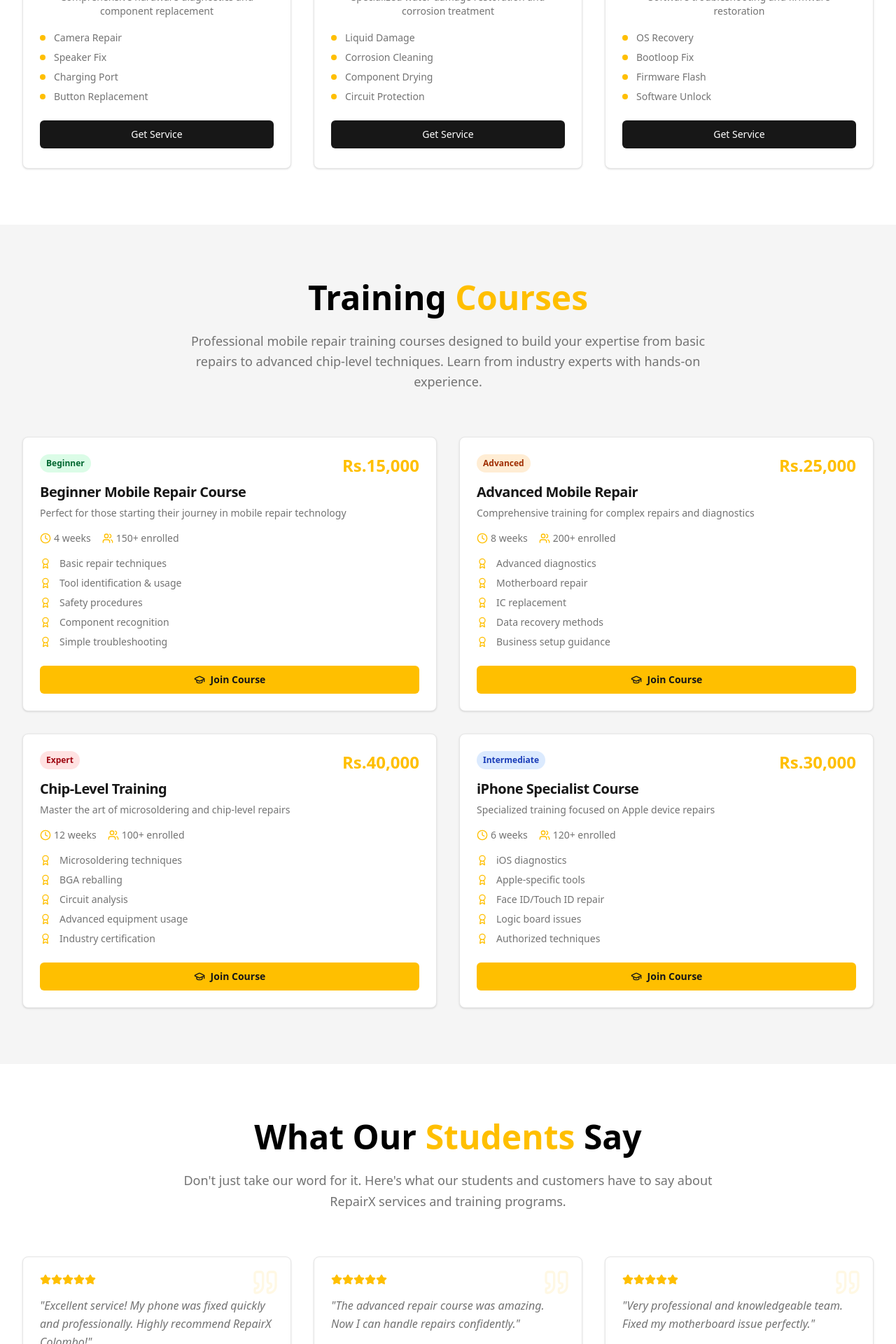
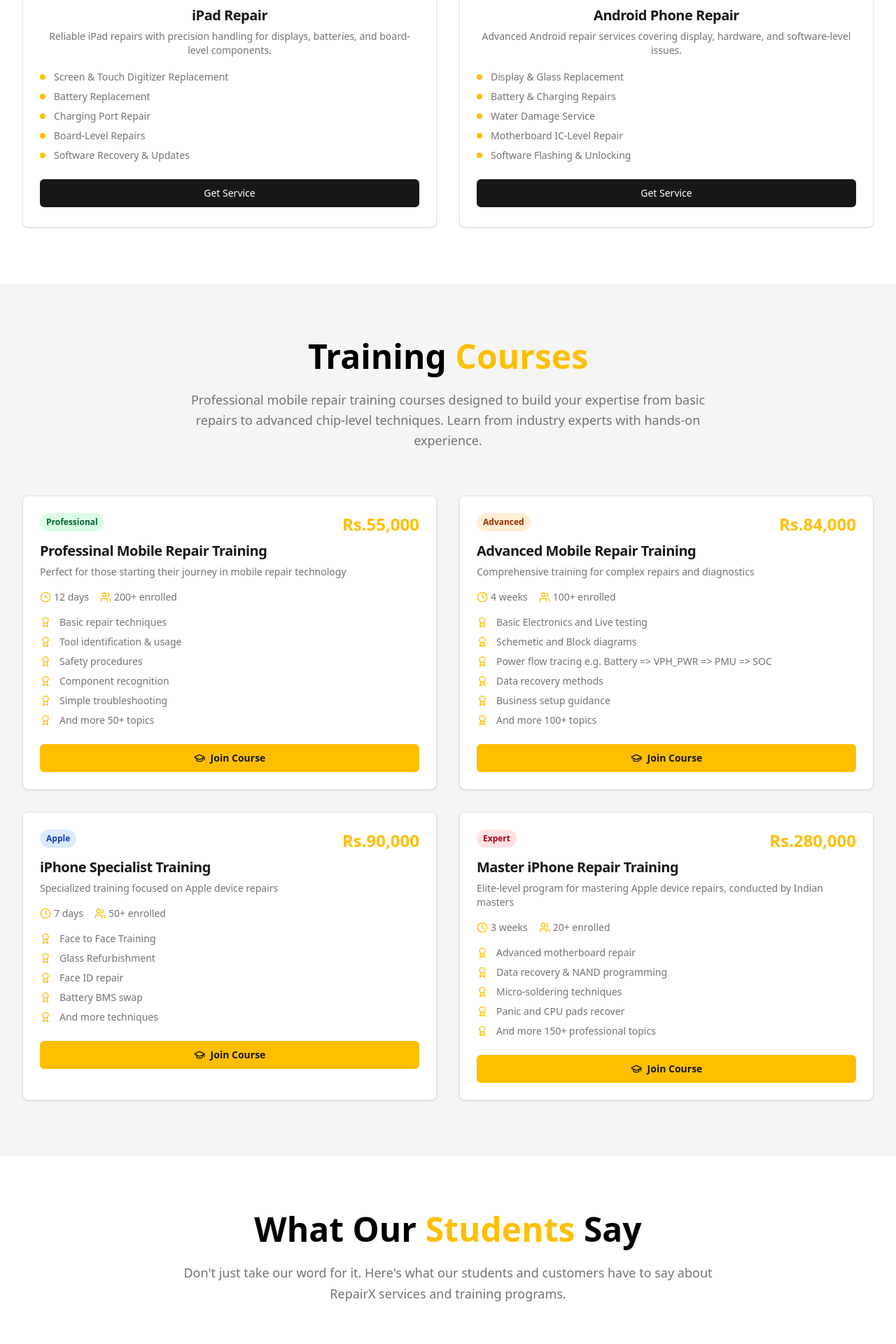
Before and after one commit to RovertakeEx/RepairX_Landing, a React (Vite) app: page / in a window 1280 px wide. Shown: the part 2360-4280 px from the top of the page at 70% size. Built offline with nearby package versions, Linux system fonts and the light colour scheme.

Commit message:
Contents are changed and dialog headers are dynamics

```diff
--- a/package.json
+++ b/package.json
@@ -15,7 +15,8 @@
     "lucide-react": "^0.542.0",
     "react": "^19.1.1",
     "react-dom": "^19.1.1",
-    "tailwindcss": "^4.1.13"
+    "tailwindcss": "^4.1.13",
+    "toastr": "^2.1.4"
   },
   "devDependencies": {
     "@eslint/js": "^9.33.0",
--- a/src/components/Services.tsx
+++ b/src/components/Services.tsx
@@ -1,49 +1,10 @@
 import { useState } from 'react'
-import { Smartphone, Cpu, HardDrive, Monitor, Wrench, Shield } from "lucide-react";
 import ServiceDialog from "./dialogs/ServiceDialog";
+import { services } from '../data/services';
 
 const Services = () => {
   const [isModalOpen, setIsModalOpen] = useState(false);
   const [selectedService, setSelectedService] = useState("");
-
-  const services = [
-    {
-      icon: Cpu,
-      title: "Chip-Level Repair",
-      description: "Advanced motherboard and IC chip repairs for complex hardware issues",
-      features: ["IC Replacement", "BGA Reballing", "Microsoldering", "Circuit Analysis"]
-    },
-    {
-      icon: Monitor,
-      title: "Display Solutions",
-      description: "Complete display and touch screen repair services",
-      features: ["LCD Replacement", "Touch Repair", "Digitizer Fix", "Screen Calibration"]
-    },
-    {
-      icon: HardDrive,
-      title: "Data Recovery",
-      description: "Professional data recovery from damaged mobile devices",
-      features: ["File Recovery", "Photo Restoration", "Contact Retrieval", "App Data Recovery"]
-    },
-    {
-      icon: Smartphone,
-      title: "Hardware Repairs",
-      description: "Comprehensive hardware diagnostics and component replacement",
-      features: ["Camera Repair", "Speaker Fix", "Charging Port", "Button Replacement"]
-    },
-    {
-      icon: Shield,
-      title: "Water Damage",
-      description: "Specialized water damage restoration and corrosion treatment",
-      features: ["Liquid Damage", "Corrosion Cleaning", "Component Drying", "Circuit Protection"]
-    },
-    {
-      icon: Wrench,
-      title: "Software Solutions",
-      description: "Software troubleshooting and firmware restoration",
-      features: ["OS Recovery", "Bootloop Fix", "Firmware Flash", "Software Unlock"]
-    }
-  ];
 
   const handleServiceClick = (serviceName: string) => {
     setSelectedService(serviceName);
@@ -61,7 +22,7 @@ const Services = () => {
             Professional mobile phone repair services using advanced diagnostic tools and industry-standard techniques. We handle everything from simple fixes to complex chip-level repairs.
           </p>
         </div>
-        <div className="grid grid-cols-1 md:grid-cols-2 xl:grid-cols-3 gap-8 ">
+        <div className="grid grid-cols-1 md:grid-cols-2 gap-8 ">
           {services.map((service, index) => (
               <div key={index} className="rounded-lg border text-card-foreground shadow-sm border-border hover:shadow-lg transition-all duration-300 hover:-translate-y-2 bg-card">
                 <div className="flex flex-col space-y-1.5 p-6 text-center pb-4 h-full">
--- a/src/components/dialogs/CourseDialog.tsx
+++ b/src/components/dialogs/CourseDialog.tsx
@@ -44,7 +44,7 @@ const CourseDialog = ({isOpen, onClose, courseName} : CourseModalProps) => {
 
     // Format message
     const message = `
-    Course Registration
+    ${courseName} Registration
     -----------------------
     Name: ${formData.name}
     Phone: ${formData.phoneno}
--- a/src/components/dialogs/ServiceDialog.tsx
+++ b/src/components/dialogs/ServiceDialog.tsx
@@ -44,7 +44,7 @@ const ServiceDialog = ({ isOpen, onClose, serviceName }: ServiceModalProps) => {
 
     // Format message
     const message = `
-    Repair Service Request
+    ${serviceName} Request
     -----------------------
     Name: ${formData.name}
     Phone: ${formData.phoneno}
--- a/src/data/courses.ts
+++ b/src/data/courses.ts
@@ -11,71 +11,73 @@ export interface Course {
 
 export const courses: Course[] = [
   {
-    title: "Beginner Mobile Repair Course",
+    title: "Professinal Mobile Repair Training",
     description: "Perfect for those starting their journey in mobile repair technology",
-    duration: "4 weeks",
-    students: "150+",
-    level: "Beginner",
-    price: "Rs.15,000",
+    duration: "12 days",
+    students: "200+",
+    level: "Professional",
+    price: "Rs.55,000",
     features: [
       "Basic repair techniques",
       "Tool identification & usage",
       "Safety procedures",
       "Component recognition",
-      "Simple troubleshooting"
+      "Simple troubleshooting",
+      "And more 50+ topics"
     ]
   },
   {
-    title: "Advanced Mobile Repair",
+    title: "Advanced Mobile Repair Training",
     description: "Comprehensive training for complex repairs and diagnostics",
-    duration: "8 weeks",
-    students: "200+",
+    duration: "4 weeks",
+    students: "100+",
     level: "Advanced",
-    price: "Rs.25,000",
+    price: "Rs.84,000",
     features: [
-      "Advanced diagnostics",
-      "Motherboard repair",
-      "IC replacement",
+      "Basic Electronics and Live testing",
+      "Schemetic and Block diagrams",
+      "Power flow tracing e.g. Battery => VPH_PWR => PMU => SOC",
       "Data recovery methods",
-      "Business setup guidance"
+      "Business setup guidance",
+      "And more 100+ topics"
     ]
   },
   {
-    title: "Chip-Level Training",
-    description: "Master the art of microsoldering and chip-level repairs",
-    duration: "12 weeks",
-    students: "100+",
-    level: "Expert",
-    price: "Rs.40,000",
+    title: "iPhone Specialist Training",
+    description: "Specialized training focused on Apple device repairs",
+    duration: "7 days",
+    students: "50+",
+    level: "Apple",
+    price: "Rs.90,000",
     features: [
-      "Microsoldering techniques",
-      "BGA reballing",
-      "Circuit analysis",
-      "Advanced equipment usage",
-      "Industry certification"
+      "Face to Face Training",
+      "Glass Refurbishment",
+      "Face ID repair",
+      "Battery BMS swap",
+      "And more techniques"
     ]
   },
   {
-    title: "iPhone Specialist Course",
-    description: "Specialized training focused on Apple device repairs",
-    duration: "6 weeks",
-    students: "120+",
-    level: "Intermediate",
-    price: "Rs.30,000",
-    features: [
-      "iOS diagnostics",
-      "Apple-specific tools",
-      "Face ID/Touch ID repair",
-      "Logic board issues",
-      "Authorized techniques"
-    ]
-  }
+  title: "Master iPhone Repair Training",
+  description: "Elite-level program for mastering Apple device repairs, conducted by Indian masters",
+  duration: "3 weeks",
+  students: "20+",
+  level: "Expert",
+  price: "Rs.280,000",
+  features: [
+    "Advanced motherboard repair",
+    "Data recovery & NAND programming",
+    "Micro-soldering techniques",
+    "Panic and CPU pads recover",
+    "And more 150+ professional topics"
+  ]
+}
 ];
 
 export const getLevelColor = (level: string) => {
     switch (level) {
-      case "Beginner": return "bg-green-100 text-green-800";
-      case "Intermediate": return "bg-blue-100 text-blue-800";
+      case "Professional": return "bg-green-100 text-green-800";
+      case "Apple": return "bg-blue-100 text-blue-800";
       case "Advanced": return "bg-orange-100 text-orange-800";
       case "Expert": return "bg-red-100 text-red-800";
       default: return "bg-gray-100 text-gray-800";
--- a/src/data/reviews.ts
+++ b/src/data/reviews.ts
@@ -9,44 +9,44 @@ export interface Review {
 
 const reviews: Review[] = [
   {
-    name: "Kamal Perera",
+    name: "Ifham Bro",
     rating: 5,
-    review: "Excellent service! My phone was fixed quickly and professionally. Highly recommend RepairX Colombo!",
+    review: "Great place to learn mobile phone repairs! Friendly trainers, good practical sessions, and helpful support. Perfect for beginners. Highly recommended!",
     course: "Customer",
     location: "Colombo"
   },
   {
-    name: "Samantha Fernando",
+    name: "Sajadh Ahamed",
     rating: 5,
-    review: "The advanced repair course was amazing. Now I can handle repairs confidently.",
+    review: "Literally this changed my life..from knowing nothing to a pro...the best in the town ❤️ #repairx #sirwaseem #thepro ❤️",
     course: "Advanced Repair Course Graduate",
     location: "Colombo"
   },
   {
-    name: "Nimal Jayasinghe",
+    name: "Mohamed Yoonus",
     rating: 5,
-    review: "Very professional and knowledgeable team. Fixed my motherboard issue perfectly.",
+    review: "A very informative and practical phone repairing course. Grateful for the hands-on experience. Highly recommended!",
     course: "Customer",
     location: "Colombo"
   },
   {
-    name: "Rashmi de Silva",
+    name: "Rimas Ahmed",
     rating: 4,
-    review: "Great training course for beginners. Instructors are supportive and experienced.",
+    review: "The best knowledgeable teaching with guidelines ways of phone Repairing. I'm so glad to give best reviewed.",
     course: "Beginner Course Graduate",
     location: "Colombo"
   },
   {
-    name: "Tharindu Kumara",
+    name: "Rinaz Najim",
     rating: 5,
-    review: "Quick and reliable repair service. My phone works like new again!",
+    review: "Best place to study and practice mobile phone repairing they are covering everything A-Z.",
     course: "Customer",
     location: "Colombo"
   },
   {
-    name: "Dilani Perera",
+    name: "Raseen Rdx",
     rating: 5,
-    review: "Chip-level training was top-notch. I can now run my own repair business.",
+    review: "Repair X: Sri Lanka's leading training center dedicated to advancing your skills. Enroll today and elevate your expertise. Highly recommended.",
     course: "Chip-Level Training Graduate",
     location: "Colombo"
   }
--- /dev/null
+++ b/src/data/services.ts
@@ -0,0 +1,64 @@
+import { Smartphone, Laptop, Tablet, Cpu } from "lucide-react";
+
+export interface Service {
+  icon: React.ElementType;
+  title: string;
+  description: string;
+  features: string[];
+}
+
+export const services: Service[] = [
+  {
+    icon: Smartphone,
+    title: "iPhone Repair",
+    description:
+      "Expert iPhone repairs with original parts and advanced IC-level solutions to restore your device to peak performance.",
+    features: [
+      "Screen / Glass Replacement (LCD & OLED)",
+      "Battery Replacement & Programming (BMS, W09 method)",
+      "Face ID & TrueDepth Camera Repair",
+      "Charging Port & Charging IC Repair",
+      "Water Damage Recovery",
+      "Logic Board (IC-level) Repairs",
+    ],
+  },
+  {
+    icon: Laptop,
+    title: "MacBook Repair",
+    description:
+      "Professional MacBook repair services covering everything from screens to advanced logic board issues.",
+    features: [
+      "Screen & Keyboard Replacement",
+      "Battery & Charging Repairs",
+      "Water Damage Treatment",
+      "Logic Board Repair (PMIC, CPU, GPU issues)",
+      "Data Recovery Solutions",
+    ],
+  },
+  {
+    icon: Tablet,
+    title: "iPad Repair",
+    description:
+      "Reliable iPad repairs with precision handling for displays, batteries, and board-level components.",
+    features: [
+      "Screen & Touch Digitizer Replacement",
+      "Battery Replacement",
+      "Charging Port Repair",
+      "Board-Level Repairs",
+      "Software Recovery & Updates",
+    ],
+  },
+  {
+    icon: Cpu,
+    title: "Android Phone Repair",
+    description:
+      "Advanced Android repair services covering display, hardware, and software-level issues.",
+    features: [
+      "Display & Glass Replacement",
+      "Battery & Charging Repairs",
+      "Water Damage Service",
+      "Motherboard IC-Level Repair",
+      "Software Flashing & Unlocking",
+    ],
+  },
+];
```
Also changed, not shown: 1 other file (tests, documents, lock files or other folders).
